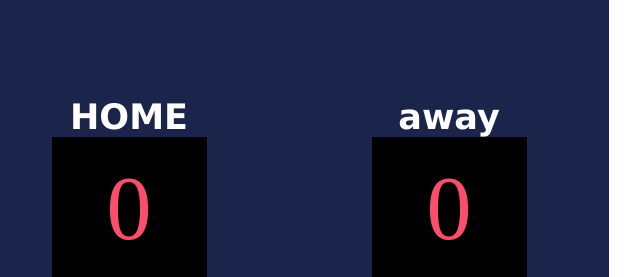
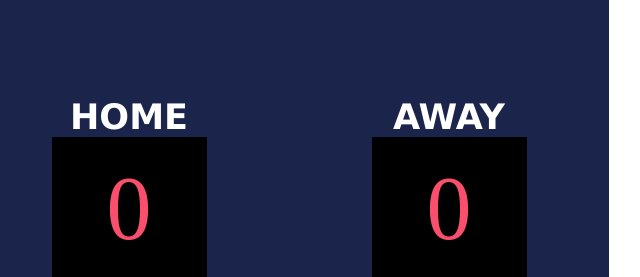
Before and after one commit to Dillonsever/BASKETBALLSCOREBOARD, a plain HTML site: page index.html in a window 1280 px wide. Shown: the top 277 px of the page, 351-991 px from the left. Drawn offline with Linux system fonts and the light colour scheme; a web font is replaced by a local one.

Commit message:
main AWAY

```diff
--- a/index.html
+++ b/index.html
@@ -17,7 +17,7 @@
                 </div>
             </div>
             <div class="contentaway">
-                <h3>away</h3>
+                <h3>AWAY</h3>
                 <div id="scoreaway">
                     0
                 </div>
```
